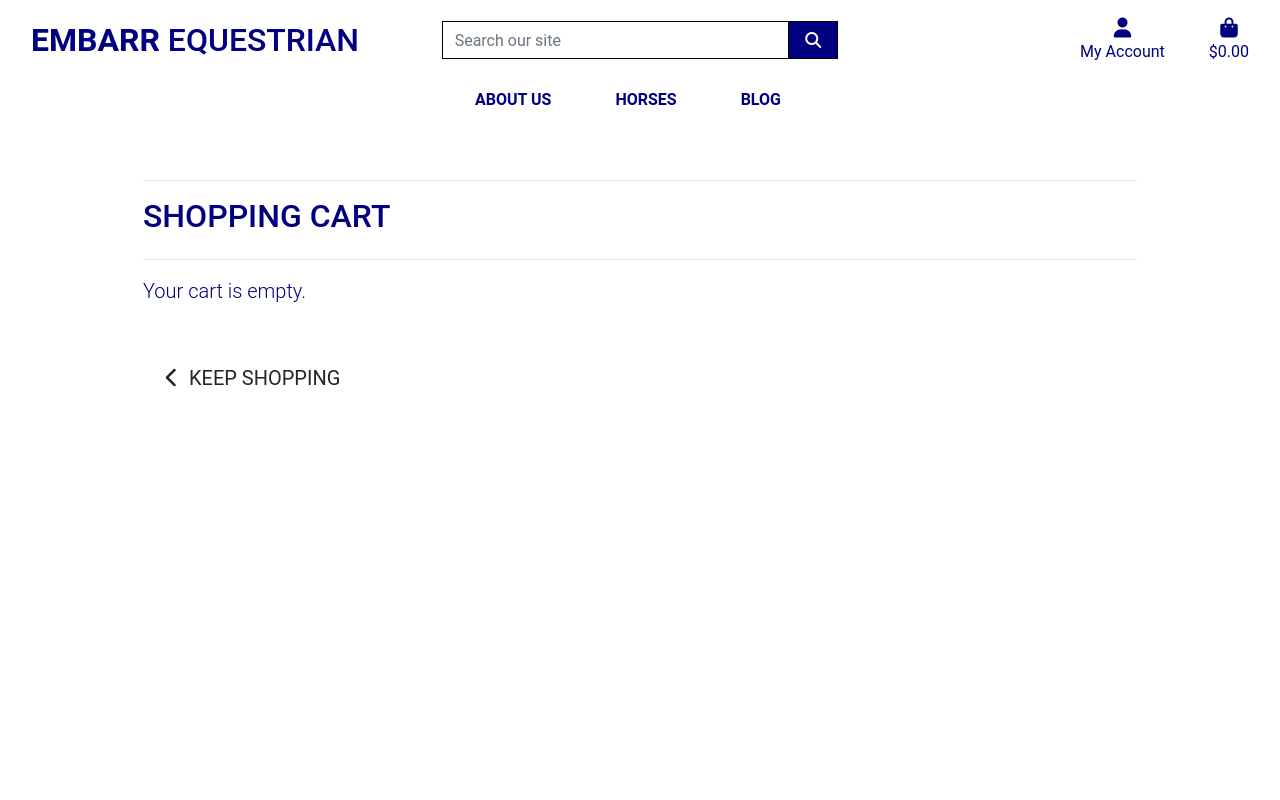
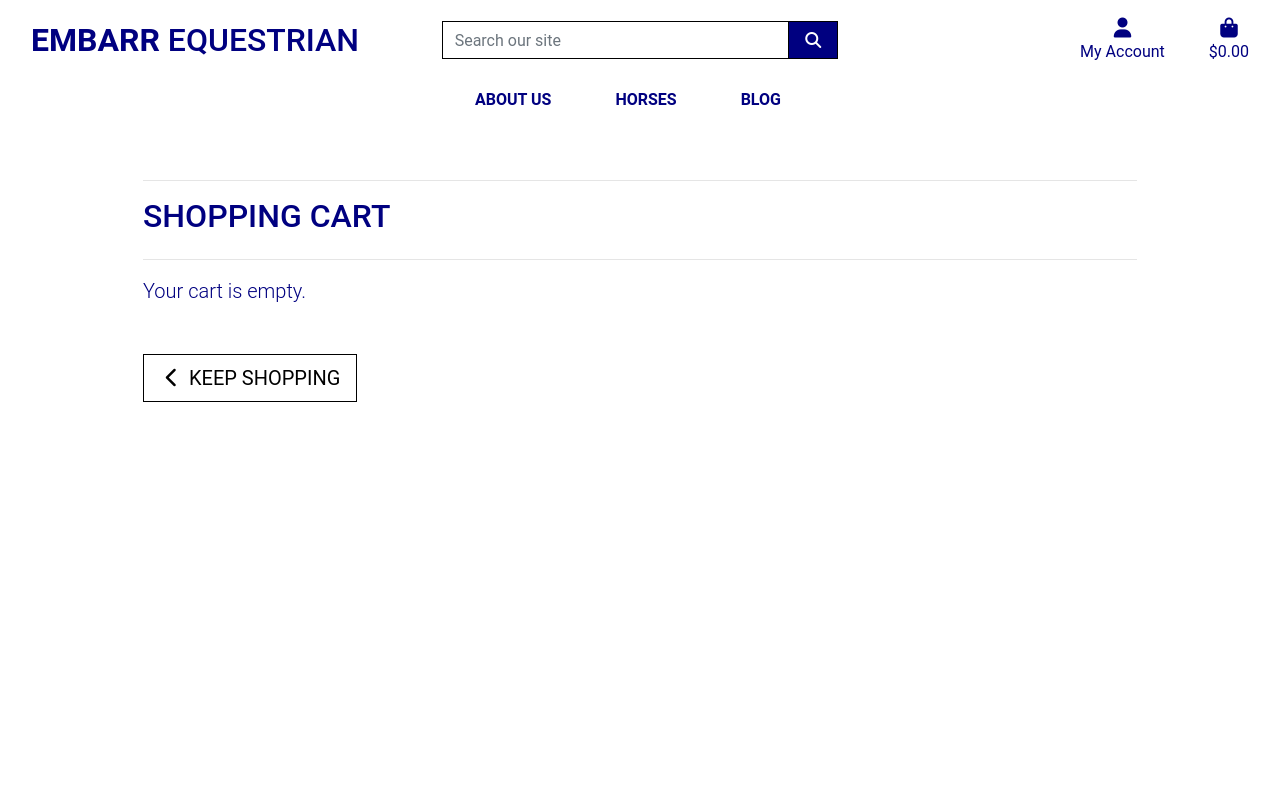
Before and after one commit to chellej80/Embarr-Equestrian-Donations, a Django app: template cart/templates/cart/cart.html in a window 1280 px wide. Run offline with Django 4.2, Linux system fonts and the light colour scheme; the template is opened without the code that fills it, so the values that code supplies are empty; some libraries are stand-ins or nearby versions.

Commit message:
updated base css with button outline class

```diff
--- a/static/css/base.css
+++ b/static/css/base.css
@@ -36,6 +36,12 @@ body {
 .btn-black {
     background: navy;
     color: white;
+}
+
+.btn-outline-black {
+    background: white;
+    color: black !important; /* use important to override link colors for <a> elements */
+    border: 1px solid black;
 }
 
 .shop-now-button:hover,
```
